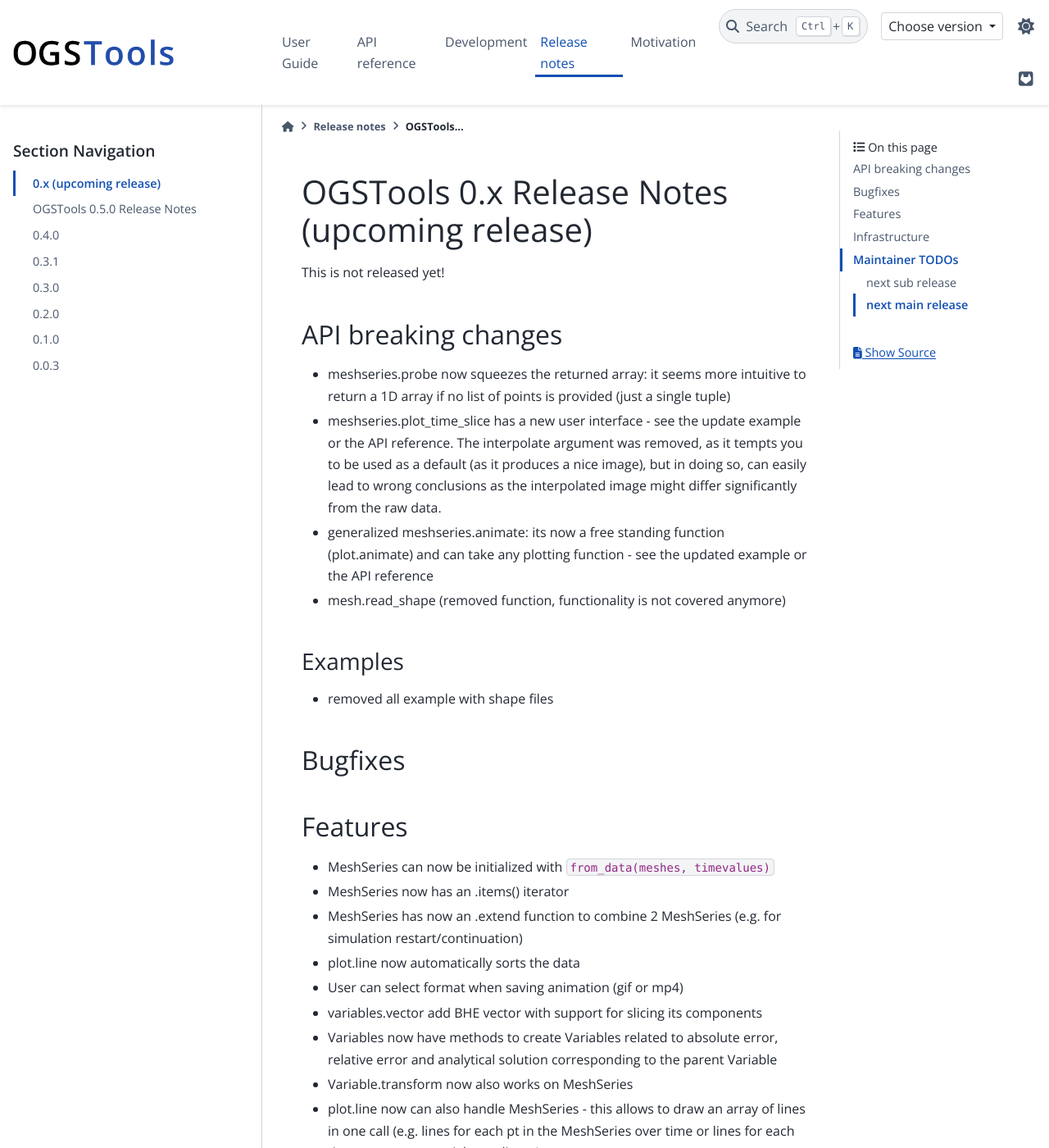
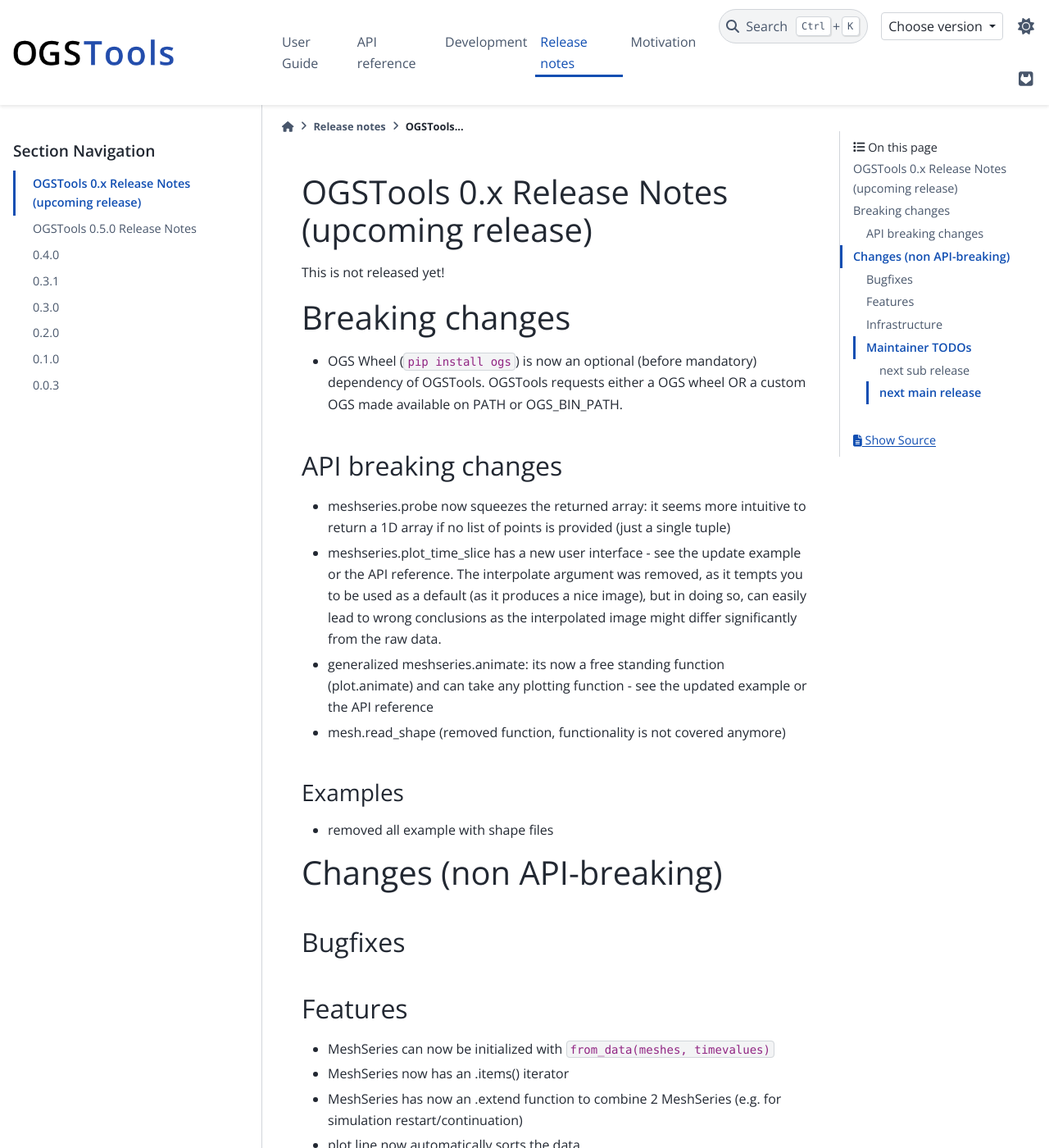
Before and after one commit to ufz/ogstools, a Sphinx documentation site: the page built from docs/releases/ogstools-0.x.md, in a window 1280 px wide and 1400 px high. Shown: the whole window at 82% size. Built offline with Sphinx 7.4.7 and the PyData theme 0.15.4, drawn with Linux system fonts in a browser that asks for light colours; pages that are not in the unit, such as notebooks, are missing from menus; the version number could not be read and is left out; comment, search, counter and statistics services are not loaded; some of the changed text lies outside the part shown.

Commit message:
Update upcoming release notes

```diff
--- a/docs/releases/ogstools-0.x.md
+++ b/docs/releases/ogstools-0.x.md
@@ -1,6 +1,10 @@
 # OGSTools 0.x Release Notes (upcoming release)
 
 This is not released yet!
+
+# Breaking changes
+
+- OGS Wheel (`pip install ogs`) is now an optional (before mandatory) dependency of OGSTools. OGSTools requests either a OGS wheel OR a custom OGS made available on PATH or OGS_BIN_PATH.
 
 ## API breaking changes
 
@@ -23,6 +27,8 @@
 
 - removed all example with shape files
 
+# Changes (non API-breaking)
+
 ## Bugfixes
 
 ## Features
@@ -44,6 +50,7 @@
 - OGS_BIN_PATH is read, this allows to specify a location of a custom OGS (ogs wheel not needed)
 - Improved errors and warnings when system has multiple or no OGS on PATH
 - ogstools.status(verbose=True) prints status of OGS installation
+- ogstools.cli() return an object for access to OGS command line tools (e.g. vtkdiff via `cli().vtkdiff(...)`)
 
 ## Infrastructure
 
```
